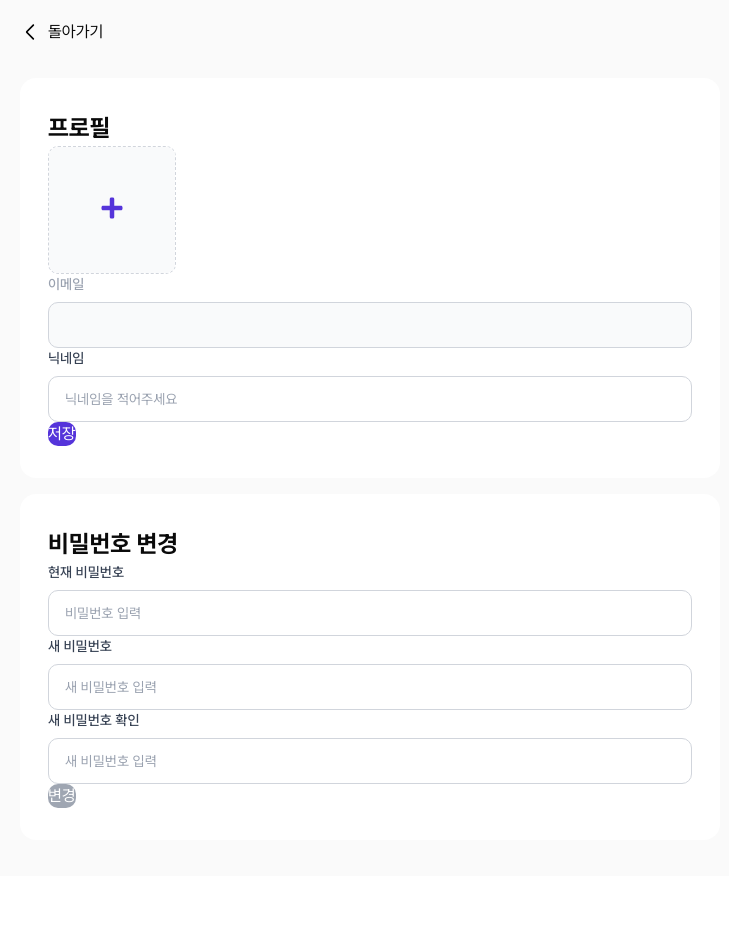
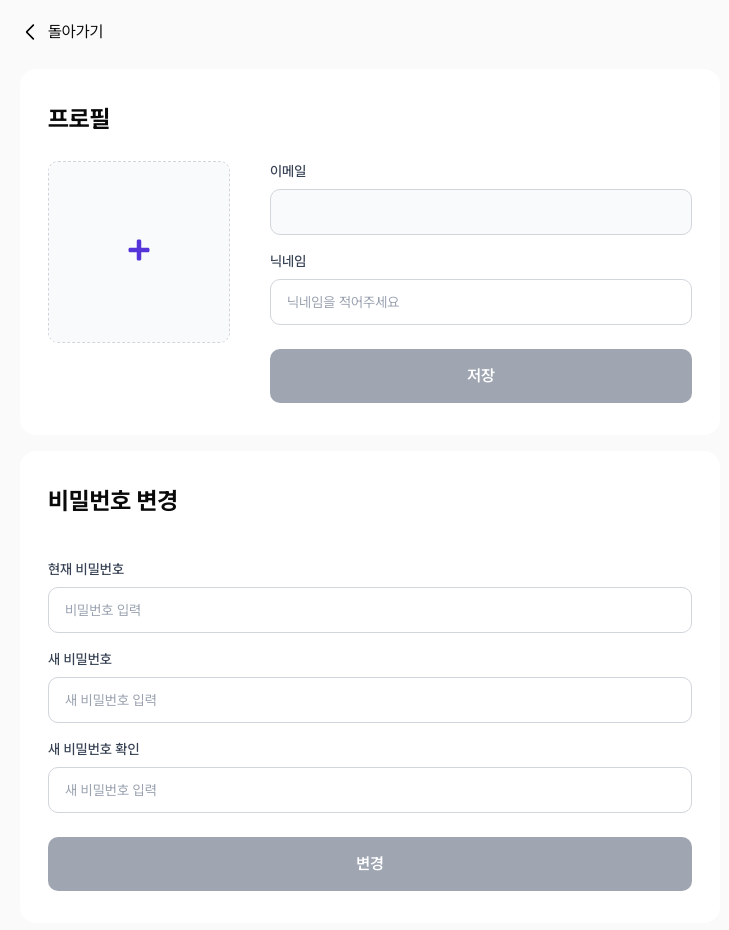
Before and after one commit to Heedong0924/fe16-intermediate-project-taskify, a Next.js app: page /mypage in a window 1280 px wide. Shown: the top 930 px of the page, without its empty margins (0-729 px from the left). Before the commit the page ends 876 px from the top, so only its background shows below. Built offline with nearby package versions, Linux system fonts and the light colour scheme; no server answers.

Commit message:
LIN-46 feat: 마이페이지

```diff
--- a/src/app/dashboard/[dashboardId]/edit/page.tsx
+++ b/src/app/dashboard/[dashboardId]/edit/page.tsx
@@ -26,7 +26,7 @@ export default function DashboardEditPage() {
   return (
     <div className="min-h-screen bg-[var(--gray-FAFAFA)] p-[20px]">
       {/* 뒤로가기 */}
-      <nav className="mb-[34px]">
+      <nav className="mb-[10px] sm:mb-[25px]">
         <Link
           href={`/dashboard/${dashboardId}`}
           className="flex items-center gap-2"
--- a/src/app/globals.css
+++ b/src/app/globals.css
@@ -336,6 +336,20 @@
   .dashboard-section-action-item4 > div {
     @apply grid grid-cols-[1fr_auto] items-center gap-x-4 gap-y-3 sm:grid-cols-[auto_1fr_auto] sm:gap-y-[32px];
   }
+
+  /* 마이페이지 이메일 인풋 스타일 */
+  .input-email label {
+    @apply text-gray-700!;
+  }
+  .input-email input {
+    @apply text-[var(--gray-9FA6B2)];
+  }
+  /* .input-style label {
+    @apply text-[14px];
+  }
+  .input-style input {
+    @apply text-[16px];
+  } */
 
   /* Dialog Scroll bar */
   /* 1. 스크롤바 트랙 (스크롤바 배경) */
--- a/src/app/mypage/components/MyInfoPassword.tsx
+++ b/src/app/mypage/components/MyInfoPassword.tsx
@@ -36,9 +36,9 @@ export default function MyInfoPassword() {
   };
 
   return (
-    // 완료되면 인풋 초기화 ..........
+    // 완료되면 인풋 초기화 시켜야함..........!!!
     <ContentSection title="비밀번호 변경">
-      <form onSubmit={handleSubmit(onSubmit)}>
+      <form onSubmit={handleSubmit(onSubmit)} className="mt-10">
         <Input
           label="현재 비밀번호"
           type="password"
@@ -50,6 +50,7 @@ export default function MyInfoPassword() {
           {...register('password', passwordValidation)}
         />
         <Input
+          className="my-4"
           label="새 비밀번호"
           type="password"
           autoComplete="new-Password"
@@ -60,6 +61,7 @@ export default function MyInfoPassword() {
           {...register('newPassword', passwordValidation)}
         />
         <Input
+          className="mb-6"
           label="새 비밀번호 확인"
           type="password"
           autoComplete="new-Password"
@@ -74,7 +76,12 @@ export default function MyInfoPassword() {
             })),
           )}
         />
-        <Button type="submit" disabled={!isValid || isSubmitting}>
+        <Button
+          color="violet-white"
+          className="btn-modal-db w-full"
+          type="submit"
+          disabled={!isValid || isSubmitting}
+        >
           변경
         </Button>
       </form>
--- a/src/app/mypage/components/MyInfoProfile.tsx
+++ b/src/app/mypage/components/MyInfoProfile.tsx
@@ -3,7 +3,7 @@ import { useForm } from 'react-hook-form';
 
 import { ContentSection } from '@/components/common/ContentSection';
 import Input from '@/components/common/Input';
-import UploadImageButtonCopy from '@/components/common/UploadImageButtonCopy';
+import UploadImageButtonCopy from '@/components/common/UploadImageButton_Mypage';
 import Button from '@/components/ui/Buttons';
 import {
   useMyInfo,
@@ -22,7 +22,7 @@ export default function MyInfoProfile() {
   const {
     register,
     handleSubmit,
-    formState: { errors, dirtyFields },
+    formState: { errors, dirtyFields, isValid, isSubmitting },
     reset,
   } = useForm<FormValues>({
     mode: 'onChange',
@@ -51,7 +51,6 @@ export default function MyInfoProfile() {
     const previewUrl = URL.createObjectURL(file);
     setProfileImageUrl(previewUrl);
 
-    // 서버에 이미지 보냄? 맞?
     const uploadedUrl = await uploadImage(file);
     setProfileImageUrl(uploadedUrl);
 
@@ -80,18 +79,23 @@ export default function MyInfoProfile() {
   };
 
   return (
-    <>
-      {/* 프로필이 성공적으로 업데이트가 되면 스토리지에도 정보를 보내야함 */}
-      <ContentSection title="프로필">
-        <>
-          <UploadImageButtonCopy
-            initialImageUrl={profileImageUrl}
-            onUpload={handleFileSelect}
-            onChange={(url) => setProfileImageUrl(url)}
+    <ContentSection title="프로필">
+      <div className="sm:mt-6 sm:grid sm:grid-cols-[auto_1fr] sm:gap-10">
+        <UploadImageButtonCopy
+          className="my-10 size-[100px] sm:my-0 sm:size-[182px]"
+          initialImageUrl={profileImageUrl}
+          onUpload={handleFileSelect}
+          onImageChange={(url) => setProfileImageUrl(url)}
+        />
+        <div>
+          <Input
+            className="input-email mb-4"
+            label="이메일"
+            value={data?.email ?? ''}
+            disabled
           />
-          <Input label="이메일" value={data?.email ?? ''} disabled />
-          {/* 닉네임 10자 이하 작성... Validation 추가 */}
           <Input
+            className="mb-6"
             label="닉네임"
             type="text"
             autoComplete="nickname"
@@ -102,13 +106,15 @@ export default function MyInfoProfile() {
             {...register('nickname', nicknameValidation)}
           />
           <Button
+            color="violet-white"
+            className="btn-modal-db w-full"
             onClick={handleSubmit(handleUpload)}
-            // disabled={!isValid || isSubmitting || isLoading}
+            disabled={!isValid || isSubmitting}
           >
             저장
           </Button>
-        </>
-      </ContentSection>
-    </>
+        </div>
+      </div>
+    </ContentSection>
   );
 }
--- a/src/app/mypage/page.tsx
+++ b/src/app/mypage/page.tsx
@@ -11,7 +11,7 @@ export default function MyPage() {
   return (
     <div className="min-h-screen bg-[var(--gray-FAFAFA)] p-[20px]">
       {/* 뒤로가기 */}
-      <nav className="mb-[34px]">
+      <nav className="mb-[10px] sm:mb-[25px]">
         {/* 주소 설정해주기 */}
         <Link href="/" className="flex items-center gap-2">
           <Image
--- a/src/components/common/UploadImageButtonCopy.tsx
+++ b/src/components/common/UploadImageButton_Mypage.tsx
@@ -1,7 +1,14 @@
 'use client';
 
+import clsx from 'clsx';
 import Image from 'next/image';
-import { ChangeEvent, useEffect, useRef, useState } from 'react';
+import {
+  ChangeEvent,
+  useEffect,
+  useRef,
+  useState,
+  HTMLAttributes,
+} from 'react';
 import { FaPlus } from 'react-icons/fa';
 import { LuPencilLine } from 'react-icons/lu';
 
@@ -10,14 +17,15 @@ import { LuPencilLine } from 'react-icons/lu';
 // initialImageUrl 사용자의 이미지를 받음
 type UploadImageButtonProps = {
   onUpload: (file: File) => Promise<string>;
-  onChange: (url: string) => void;
+  onImageChange: (url: string) => void;
   initialImageUrl?: string; // 추가
-};
+} & HTMLAttributes<HTMLDivElement>;
 
 const UploadImageButton = ({
   onUpload,
-  onChange,
+  onImageChange: onChange,
   initialImageUrl,
+  ...rest
 }: UploadImageButtonProps) => {
   // 디폴트 이미지 없음
   const [imageUrl, setImageUrl] = useState<string | null>(
@@ -55,22 +63,26 @@ const UploadImageButton = ({
       onKeyDown={(e) => {
         if (e.key === 'Enter' || e.key === ' ') triggerUpload();
       }}
-      className="group relative h-32 w-32 cursor-pointer overflow-hidden rounded-lg border border-dashed border-gray-300"
+      className={clsx(
+        // 사이즈 따로 뺌
+        'group relative cursor-pointer overflow-hidden rounded-lg border border-dashed border-gray-300',
+        rest.className,
+      )}
     >
       {imageUrl ? (
-        // 추가
-        <div className="relative h-32 w-32">
+        <>
           <Image
             src={imageUrl}
             alt="preview"
-            // className="h-full w-full object-cover"
-            fill // 추가
-            style={{ objectFit: 'cover' }} // 추가
+            fill
+            sizes="auto"
+            className="object-cover"
+            priority
           />
           <div className="absolute inset-0 flex items-center justify-center bg-black/40 opacity-0 transition group-hover:opacity-100">
             <LuPencilLine className="h-6 w-6 text-white" />
           </div>
-        </div>
+        </>
       ) : (
         <div className="flex h-full w-full flex-col items-center justify-center bg-gray-50 text-sm text-gray-500">
           <FaPlus className="text-taskify-violet-primary mb-1 h-6 w-6" />
```
